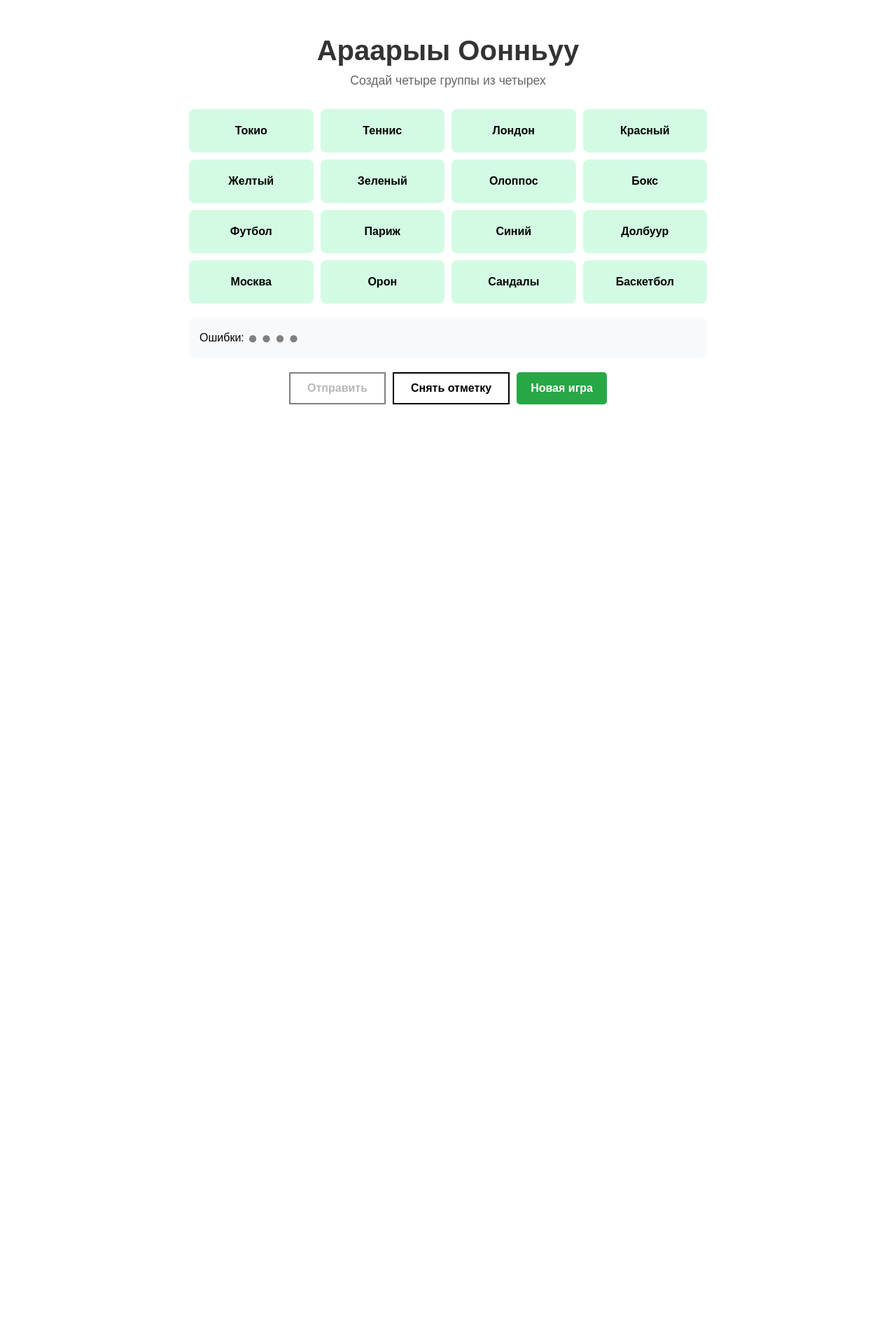
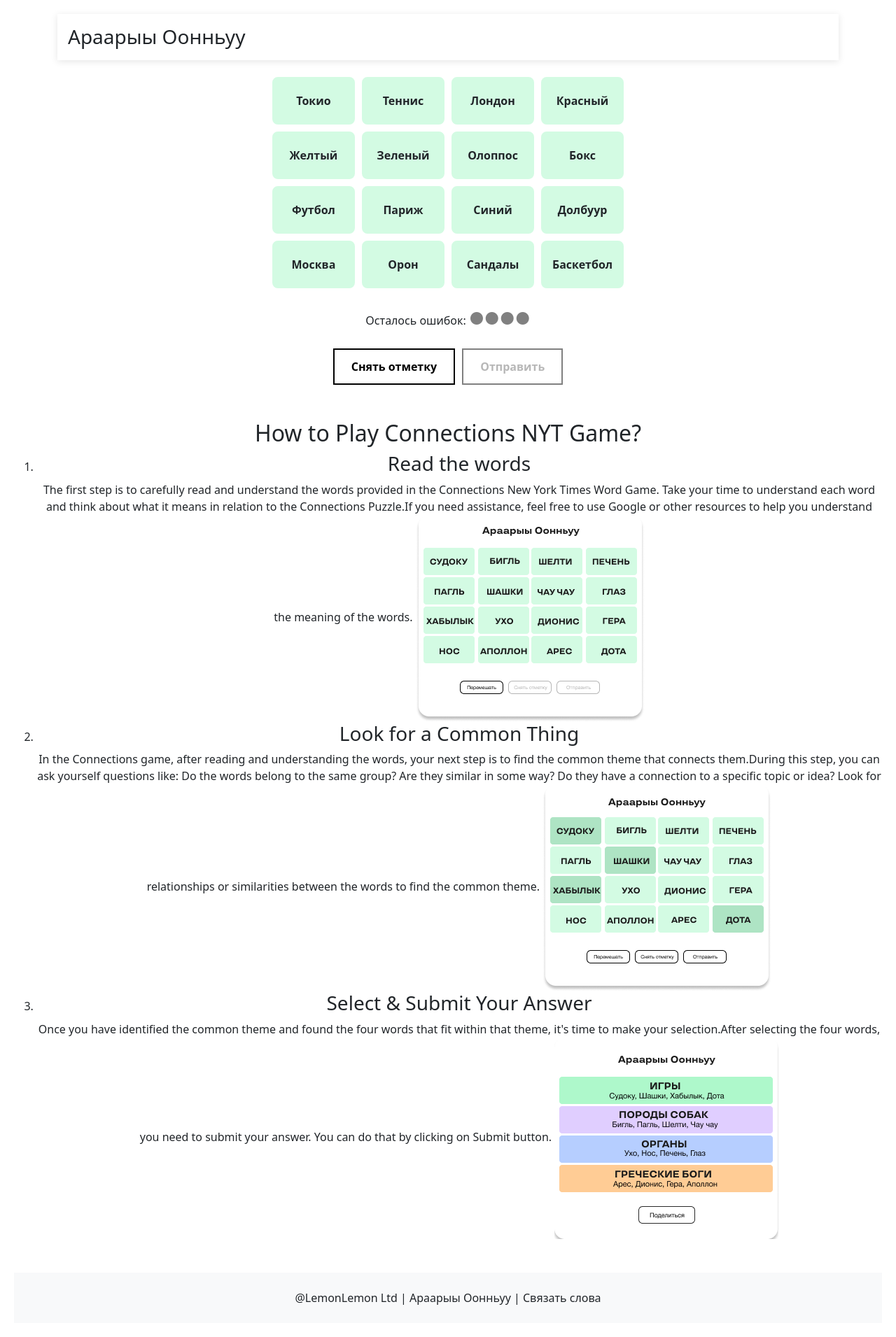
Before and after one commit to LEMONLEMON01/word-game-project, a FastAPI app: page / in a window 1280 px wide. Shown: the whole page at 70% size. Before the commit the page ends 578 px from the top, so only its background shows below. Run offline with FastAPI, Linux system fonts and the light colour scheme; data comes from the database, SQL or seed files in the repository; data that the repository does not hold is empty.

Commit message:
tweaks to front

```diff
--- a/static/script.js
+++ b/static/script.js
@@ -40,7 +40,7 @@ class ConnectionsGame {
     updateSubmitButton() {
         const submitBtn = document.getElementById('submitBtn');
         submitBtn.disabled = this.selectedWords.length !== 4;
-        submitBtn.textContent = `Проверить выбор (${this.selectedWords.length}/4)`;
+        submitBtn.textContent = `Отправить (${this.selectedWords.length}/4)`;
     }
 
     async submitSelection() {
@@ -139,41 +139,41 @@ class ConnectionsGame {
         this.updateSubmitButton();
     }
 
-    async newGame() {
-        try {
-            const response = await fetch('/new_game', {
-                method: 'POST'
-            });
+    // async newGame() {
+    //     try {
+    //         const response = await fetch('/new_game', {
+    //             method: 'POST'
+    //         });
 
-            const result = await response.json();
+    //         const result = await response.json();
 
-            this.gameId = result.game_id;
-            this.selectedWords = [];
-            this.mistakes = 0;
+    //         this.gameId = result.game_id;
+    //         this.selectedWords = [];
+    //         this.mistakes = 0;
 
-            const wordsGrid = document.getElementById('wordsGrid');
-            wordsGrid.innerHTML = '';
+    //         const wordsGrid = document.getElementById('wordsGrid');
+    //         wordsGrid.innerHTML = '';
 
-            result.words.forEach(word => {
-                const card = document.createElement('div');
-                card.className = 'word-card';
-                card.dataset.word = word;
-                card.textContent = word;
-                card.addEventListener('click', () => this.toggleWord(card));
-                wordsGrid.appendChild(card);
-            });
+    //         result.words.forEach(word => {
+    //             const card = document.createElement('div');
+    //             card.className = 'word-card';
+    //             card.dataset.word = word;
+    //             card.textContent = word;
+    //             card.addEventListener('click', () => this.toggleWord(card));
+    //             wordsGrid.appendChild(card);
+    //         });
 
-            document.getElementById('foundCategories').innerHTML = '';
-            document.querySelectorAll('.mistake').forEach(mistake => {
-                mistake.classList.remove('used');
-            });
-            this.updateSubmitButton();
-            this.hideMessage();
+    //         document.getElementById('foundCategories').innerHTML = '';
+    //         document.querySelectorAll('.mistake').forEach(mistake => {
+    //             mistake.classList.remove('used');
+    //         });
+    //         this.updateSubmitButton();
+    //         this.hideMessage();
 
-        } catch (error) {
-            this.showMessage('Ошибка при создании новой игры', 'error');
-        }
-    }
+    //     } catch (error) {
+    //         this.showMessage('Ошибка при создании новой игры', 'error');
+    //     }
+    // }
 
     async updateGameStatus() {
         try {
--- a/static/style.css
+++ b/static/style.css
@@ -6,44 +6,37 @@
 
 body {
     font-family: 'Arial', sans-serif;
-    background: white;
+    background: rgb(255, 255, 255);
     min-height: 100vh;
     padding: 20px;
 }
 
 .container {
-    max-width: 800px;
+    max-width: 00px;
     margin: 0 auto;
-    padding: 30px;
+    padding:0 30px;
 }
 
-header {
-    text-align: center;
-    margin-bottom: 30px;
+.game-header {
+    background-color: white;
+    box-shadow: 0 2px 10px rgba(0,0,0,0.1);
+    margin-bottom: 60px;
+    padding-left: 15px;
 }
-
-header h1 {
-    color: #333;
-    font-size: 2.5em;
-    margin-bottom: 10px;
-}
-
-header p {
-    color: #666;
-    font-size: 1.1em;
+.game-screen{
+    width:45%;
+    margin:auto
 }
 
 .game-info {
-    align-items: center;
     margin-bottom: 20px;
-    padding: 15px;
-    background: #f8f9fa;
+    padding: 5px;
     border-radius: 10px;
+    display: flex;
+    justify-content: center;
 }
 
 #mistakes {
-    display: flex;
-    align-items: center;
     gap: 5px;
 }
 
@@ -54,16 +47,6 @@ header p {
 
 .mistake.used {
     opacity: 0.3;
-}
-
-#newGameBtn {
-    background: #28a745;
-    color: white;
-    border: none;
-    padding: 10px 20px;
-    border-radius: 5px;
-    cursor: pointer;
-    font-size: 1em;
 }
 
 .found-categories {
@@ -78,10 +61,10 @@ header p {
     font-weight: bold;
 }
 
-.category-group.yellow { background: #ffc107; }
-.category-group.green { background: #28a745; }
-.category-group.blue { background: #17a2b8; }
-.category-group.purple { background: #6f42c1; }
+.category-group.yellow { background: #ffcc95; }
+.category-group.green { background: #aef8cb; }
+.category-group.blue { background: #b6ceff; }
+.category-group.purple { background: #E0ceff; }
 
 .words-grid {
     display: grid;
--- a/templates/index.html
+++ b/templates/index.html
@@ -3,39 +3,76 @@
 <head>
     <meta charset="UTF-8">
     <meta name="viewport" content="width=device-width, initial-scale=1.0">
-    <title>Connections Game</title>
+    <title>Араарыы Оонньуу</title>
     <link rel="stylesheet" href="/static/style.css?v=<?= time() ?>">
+    <link rel="stylesheet" href="https://cdn.jsdelivr.net/npm/bootstrap@5.3.0-alpha1/dist/css/bootstrap.min.css" >
+    <!-- Vue.js -->
+    <script src="https://unpkg.com/vue@3/dist/vue.global.js"></script>
 </head>
 <body>
     <div class="container">
-        <header>
-            <h1>Араарыы Оонньуу</h1>
-            <p>Создай четыре группы из четырех</p>
+        <header class="game-header py-3 mb-4">
+            <div>
+                <div class="d-flex justify-content-between align-items-center">
+                    <h3 class="game-title m-0">Араарыы Оонньуу</h3>
+
+                </div>
+            </div>
         </header>
 
-
-        <div class="found-categories" id="foundCategories">
+        <div class="game-screen">
+            <div class="found-categories" id="foundCategories">
+            </div>
+            <div class="words-grid" id="wordsGrid">
+                {% for word in words %}
+                <div class="word-card" data-word="{{ word }}">{{ word }}</div>
+                {% endfor %}
+            </div>
         </div>
 
-        <div class="words-grid" id="wordsGrid">
-            {% for word in words %}
-            <div class="word-card" data-word="{{ word }}">{{ word }}</div>
-            {% endfor %}
-        </div>
+
 
         <div class="game-info">
-            <div id="mistakes">Ошибки: <span class="mistake">●</span><span class="mistake">●</span><span class="mistake">●</span><span class="mistake">●</span></div>
+            <div id="mistakes">Осталось ошибок: <span class="mistake">●</span><span class="mistake">●</span><span class="mistake">●</span><span class="mistake">●</span></div>
         </div>
         <div class="controls">
-           <button id="submitBtn" disabled>Отправить</button>
             <button id="deselectBtn">Снять отметку</button>
-            <button id="newGameBtn">Новая игра</button>
+            <button id="submitBtn" disabled>Отправить</button>
 
         </div>
 
         <div id="message" class="message"></div>
     </div>
 
+    <section class="section" id="gamecontent">
+        <div class="spellbee-container text-center">
+            <div class="spelling-bee-text">
+                <h2 class="text-center">How to Play Connections NYT Game?</h2>
+                <ol class="ol">
+                    <li>
+                        <h3>Read the words</h3><span>The first step is to carefully read and understand the words provided in the Connections New York Times Word Game. Take your time to understand each word and think about what it means in relation to the Connections Puzzle.If you need assistance, feel free to use Google or other resources to help you understand the meaning of the words.</span>
+                        <img src="/images/step1.png" alt="Make the first word" title="Make the first word">
+                    </li>
+                    <li>
+                        <h3>Look for a Common Thing</h3><span>In the Connections game, after reading and understanding the words, your next step is to find the common theme that connects them.During this step, you can ask yourself questions like: Do the words belong to the same group? Are they similar in some way? Do they have a connection to a specific topic or idea? Look for relationships or similarities between the words to find the common theme.</span>
+                        <img src="../images/step2.png" alt="Create a word list" title="Create a word list">
+                    </li>
+                    <li>
+                        <h3>Select & Submit Your Answer</h3><span>Once you have identified the common theme and found the four words that fit within that theme, it's time to make your selection.After selecting the four words, you need to submit your answer. You can do that by clicking on Submit button. </span>
+                        <img src="../images/step3.png" alt="Find out your score" title="Find out your score">
+                    </li>
+                </ol>
+            </div>
+        </div>
+    </section>
+
+
+
+    <footer class="bg-light py-4 mt-5">
+        <div class="container text-center">
+            <p class="mb-0">@LemonLemon Ltd | Араарыы Оонньуу | Связать слова</p>
+        </div>
+    </footer>
     <script src="/static/script.js"></script>
 </body>
 </html>
```
Also changed, not shown: images/step1.png (added), images/step2.png (added), images/step3.png (added).
